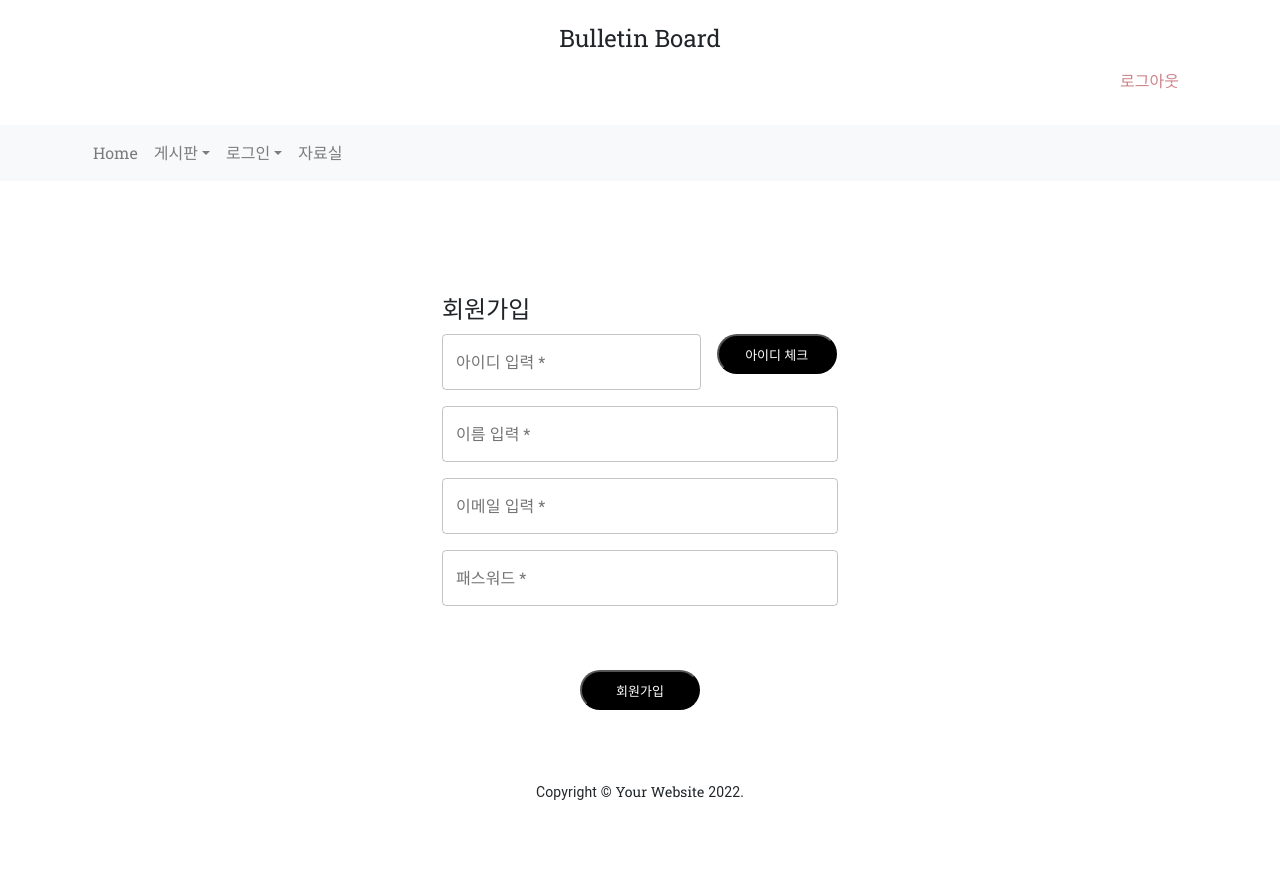
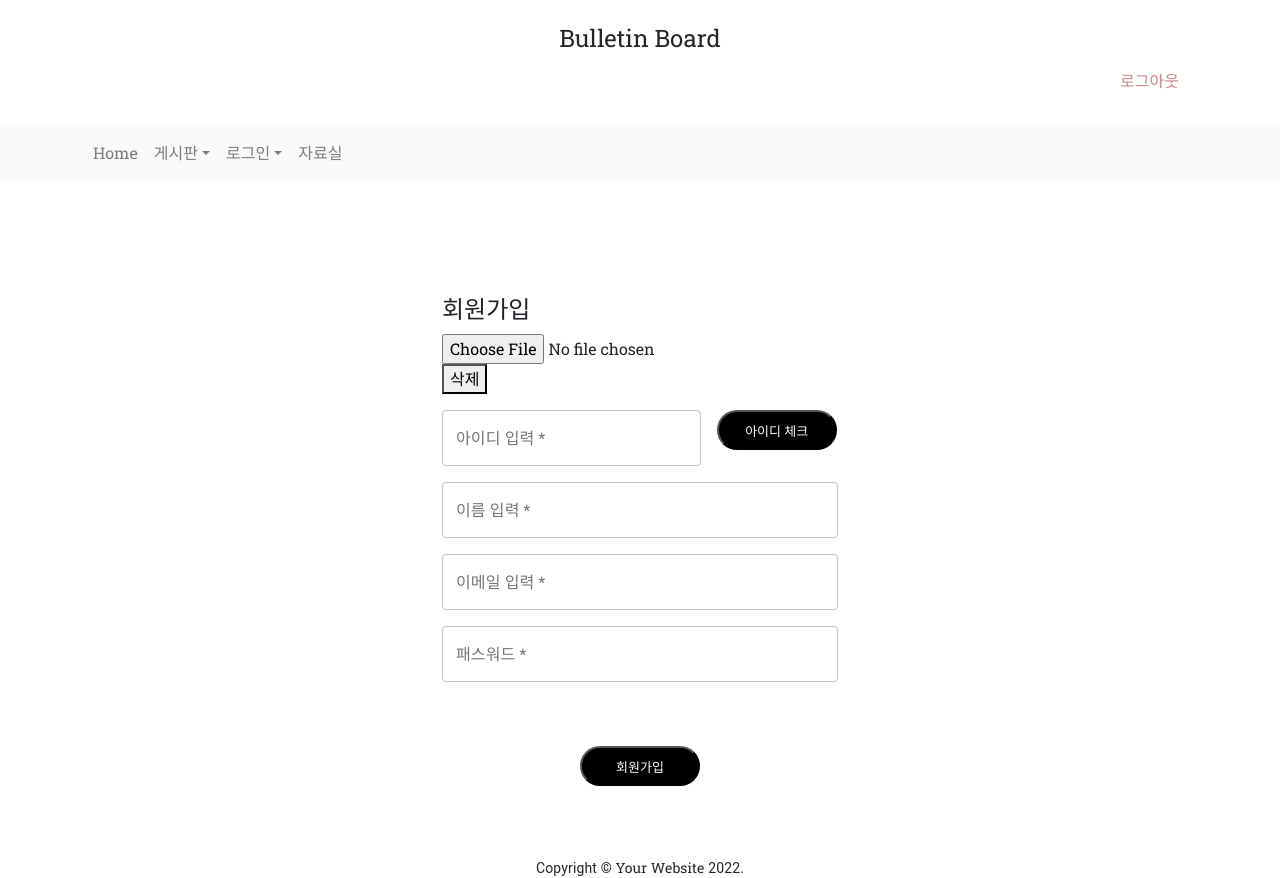
Before and after one commit to IMHYEWON/react-springboot-bbs, a React (Create React App) app in the folder client/: page /register in a window 1280 px wide. Before the commit the page ends 802 px from the top, so only its background shows below. Built offline with nearby package versions, Linux system fonts and the light colour scheme.

Commit message:
feat : 이미지 파일 업로드 구현하기

```diff
--- a/client/src/Components/Signup.js
+++ b/client/src/Components/Signup.js
@@ -13,12 +13,20 @@ function SignUp() {
 
   const [Id, setId] = useState("");
   const [ConfirmId, setConfirmId] = useState(false);
+  const [fileImage, setFileImage] = useState("");
 
   const onIdHandler = (event) => {
     setId(event.currentTarget.value)
   }
 
-
+  const saveFileImage = (e) =>{
+    // @ts-ignore
+    setFileImage(URL.createObjectURL(e.target.files[0]));
+  };
+  const deleteFileImage = () =>{
+    URL.revokeObjectURL(fileImage);
+    setFileImage("");
+  };
 
   const onConfirmIdHandler = () => {
     checkid(Id)
@@ -63,6 +71,14 @@ function SignUp() {
       {/* submit 버튼을 누르면 handleSubmit이 실행됨. */}
       <Grid container spacing={2}>
         <Grid item xs={12} sm={8}>
+          <input type='file' id='profileImg' accept='image/*' name='file'  onChange={saveFileImage} />
+          <div>{fileImage && ( <img alt="sample" src={fileImage} style={{ margin: "auto" }} /> )}
+          <button style={{cursor: "pointer",}} onClick={() => deleteFileImage()} > 삭제 </button>
+          </div>
+
+          </Grid>
+        <Grid item xs={12} sm={8}>
+
           <TextField
             variant="outlined"
             required
```
